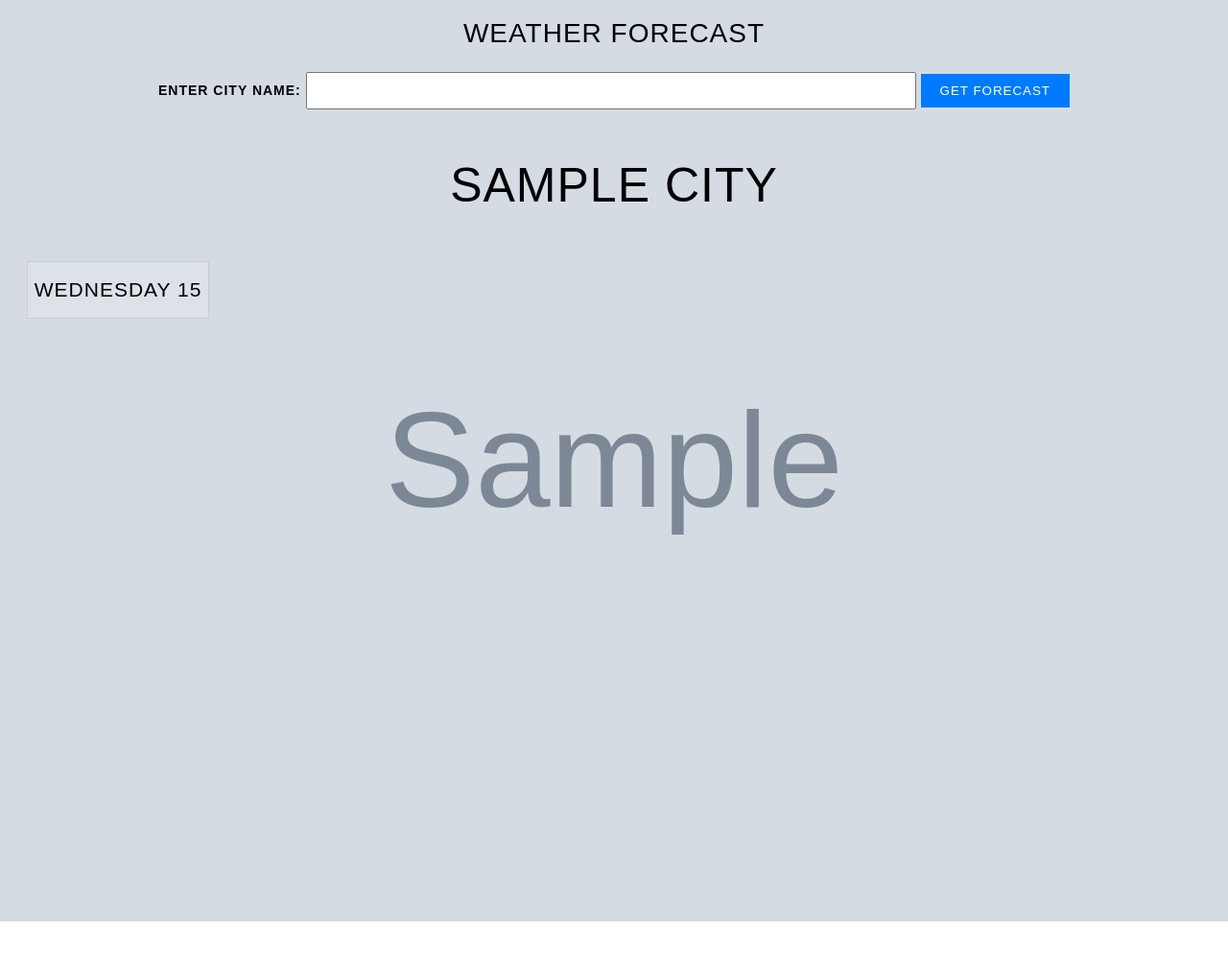
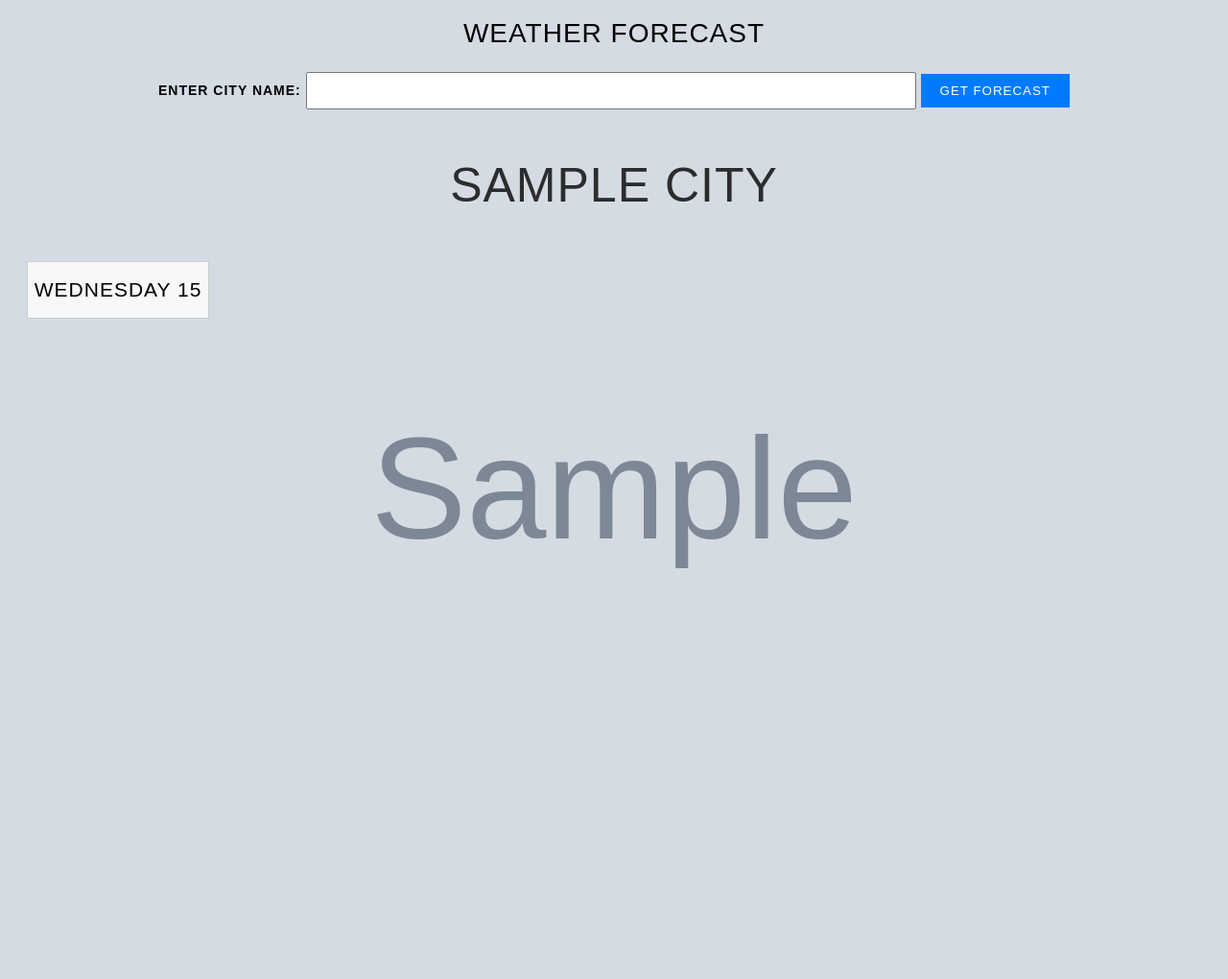
Before and after one commit to Rezatron/weather-app, a Flask app: template templates/index.html in a window 1280 px wide. Shown: the whole page at 96% size. Run offline with Flask 3, Linux system fonts and the light colour scheme; the template is opened without the code that fills it: most values are stand-ins (such as "Sample title", 1, 10 or a date in 2020); grey boxes marked "Sample" are stand-in pictures.

Commit message:
opacity for dates and forecast to be clear

```diff
--- a/static/style.css
+++ b/static/style.css
@@ -36,7 +36,7 @@ html,body {
     left: 0;
     width: 100%;
     /* Adjust height as needed */
-    height: auto;
+    height: 100%;
     /* or set a specific height if necessary */
     object-fit: cover;
     transform: translateZ(0);
@@ -83,6 +83,7 @@ button {
 
 .city {
     font-size: 50px;
+    opacity: 0.8;
 }
 
 /* Styles for individual forecast items */
@@ -92,7 +93,7 @@ button {
     transition: all 0.3s ease;
     position: relative;
     width: calc(17% - 20px);
-    background-color: rgba(255, 255, 255, 0.2);
+    background-color: rgba(255, 255, 255, 0.8);
 
 }
 
```
